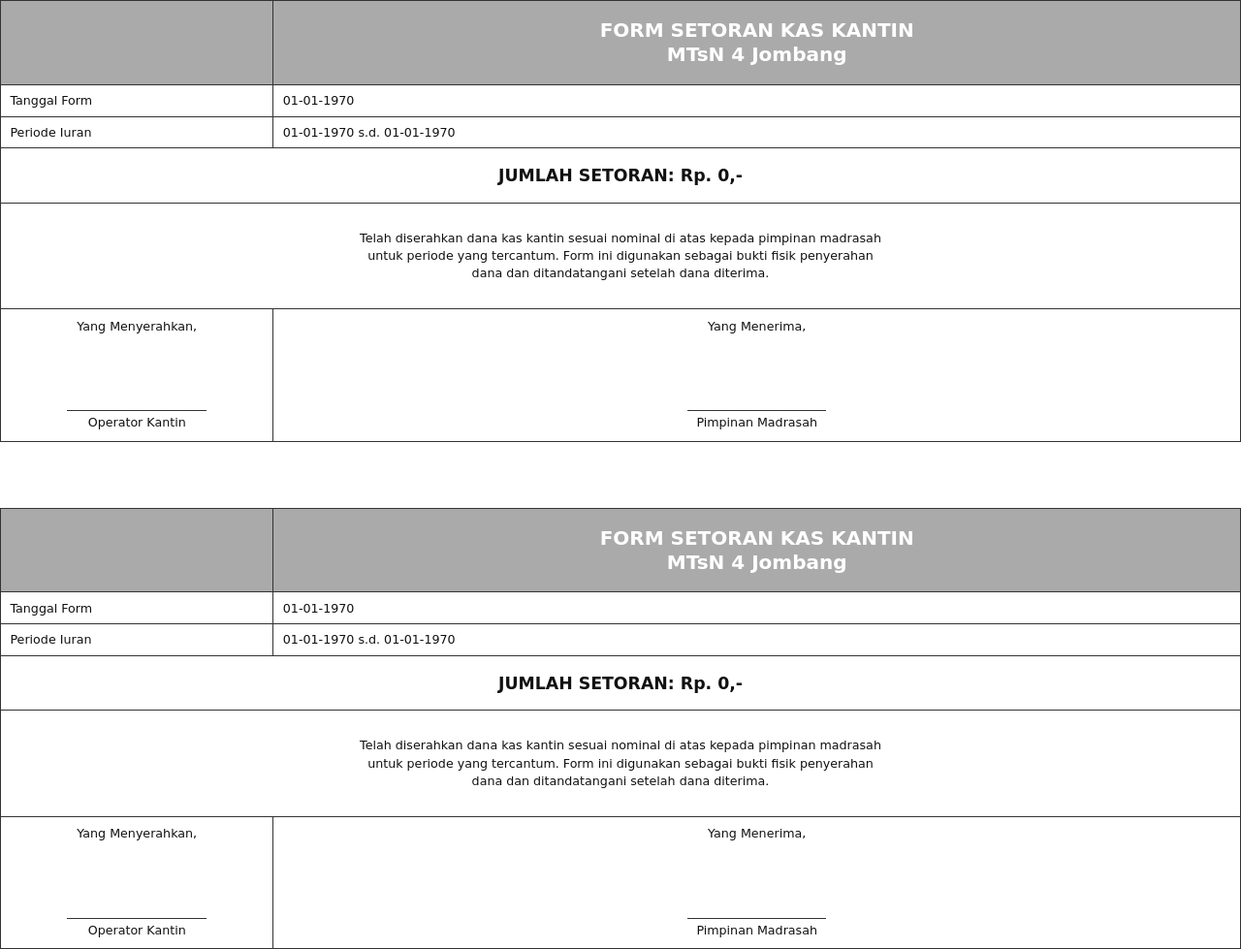
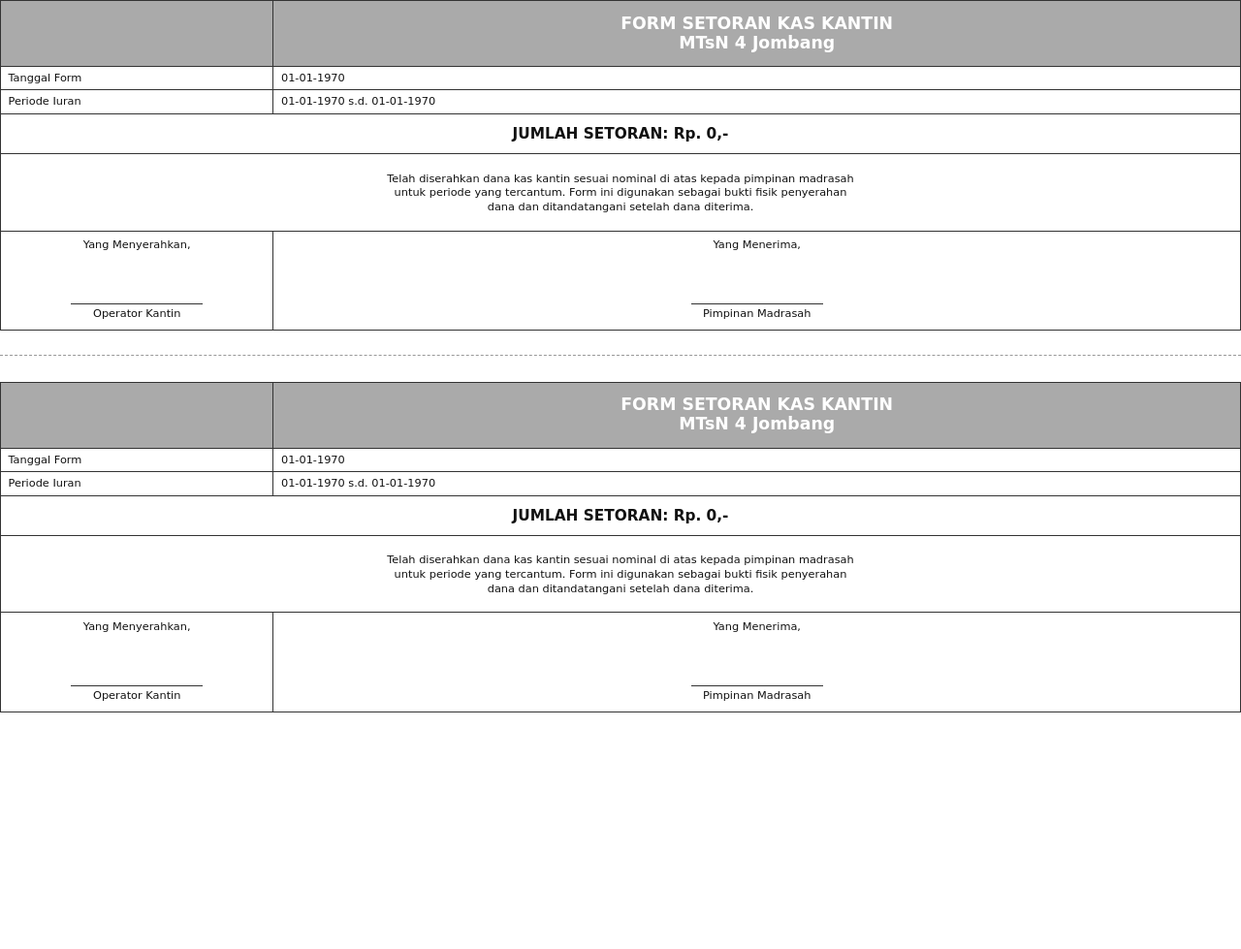
Before and after one commit to Al-Faroz/iurankantin_dev, a CodeIgniter 4 app: the page made by app/Views/pdf_bukti_setoran.php in a window 1280 px wide. Shown: the whole page at 97% size. After the commit the page ends 735 px from the top, so only its background shows below. Run offline with PHP 8.4 and a stand-in for CodeIgniter, Linux system fonts and the light colour scheme; the template is opened without the code that fills it, so the values that code supplies are empty; some libraries are stand-ins or nearby versions.

Commit message:
fix: keep two setoran forms on one PDF page

```diff
--- a/app/Views/pdf_bukti_setoran.php
+++ b/app/Views/pdf_bukti_setoran.php
@@ -14,24 +14,37 @@ $nominalCetak = 'Rp. ' . number_format((float) $nominal, 0, ',', '.') . ',-';
     <style>
         @page {
             size: A4 portrait;
-            margin: 8mm 7mm;
+            margin: 5mm 6mm;
         }
 
         * {
             box-sizing: border-box;
         }
 
+        html,
         body {
             margin: 0;
+            padding: 0;
+        }
+
+        body {
             font-family: DejaVu Sans, sans-serif;
-            font-size: 9.5pt;
+            font-size: 8.5pt;
+            line-height: 1.2;
             color: #111;
+        }
+
+        .voucher-wrap {
+            width: 100%;
+            page-break-inside: avoid;
+            break-inside: avoid;
         }
 
         .voucher {
             width: 100%;
             border-collapse: collapse;
             table-layout: fixed;
+            page-break-inside: avoid;
         }
 
         .voucher td {
@@ -40,7 +53,7 @@ $nominalCetak = 'Rp. ' . number_format((float) $nominal, 0, ',', '.') . ',-';
 
         .header-logo,
         .header-title {
-            height: 23mm;
+            height: 18mm;
             background: #aaa;
         }
 
@@ -52,74 +65,77 @@ $nominalCetak = 'Rp. ' . number_format((float) $nominal, 0, ',', '.') . ',-';
 
         .header-title {
             width: 78%;
-            padding: 2mm 4mm;
+            padding: 1.5mm 3mm;
             text-align: center;
             vertical-align: middle;
             color: #fff;
             font-weight: bold;
-            font-size: 15pt;
-            line-height: 1.25;
+            font-size: 13pt;
+            line-height: 1.15;
         }
 
         .logo {
-            max-width: 17mm;
-            max-height: 17mm;
+            max-width: 14mm;
+            max-height: 14mm;
         }
 
         .label {
             width: 22%;
-            padding: 2.2mm 2.5mm;
+            padding: 1.3mm 2mm;
             vertical-align: middle;
         }
 
         .value {
             width: 78%;
-            padding: 2.2mm 2.5mm;
+            padding: 1.3mm 2mm;
             vertical-align: middle;
         }
 
         .amount {
-            height: 15mm;
-            padding: 2mm;
+            height: 11mm;
+            padding: 1.5mm;
             text-align: center;
             vertical-align: middle;
-            font-size: 13pt;
+            font-size: 11.5pt;
             font-weight: bold;
         }
 
         .statement {
-            height: 29mm;
-            padding: 3mm 14mm;
+            height: 21mm;
+            padding: 2mm 10mm;
             text-align: center;
             vertical-align: middle;
-            line-height: 1.45;
+            line-height: 1.3;
         }
 
         .signature {
             width: 50%;
-            height: 36mm;
-            padding: 2.5mm 2mm 1.5mm;
+            height: 27mm;
+            padding: 2mm 2mm 1mm;
             text-align: center;
             vertical-align: top;
         }
 
         .signature-space {
-            height: 21mm;
+            height: 14mm;
         }
 
         .signature-line {
-            width: 38mm;
-            margin: 0 auto 1mm;
+            width: 36mm;
+            margin: 0 auto 0.8mm;
             border-top: 0.7pt solid #333;
         }
 
         .copy-gap {
-            height: 18mm;
+            height: 7mm;
+            border-bottom: 0.5pt dashed #999;
+            margin-bottom: 7mm;
         }
     </style>
 </head>
 <body>
 <?php for ($copy = 0; $copy < 2; $copy++): ?>
+    <div class="voucher-wrap">
         <table class="voucher">
             <tr>
                 <td class="header-logo">
@@ -165,6 +181,7 @@ $nominalCetak = 'Rp. ' . number_format((float) $nominal, 0, ',', '.') . ',-';
                 </td>
             </tr>
         </table>
+    </div>
 
     <?php if ($copy === 0): ?>
         <div class="copy-gap"></div>
```
Lines whose indentation alone changed are shown as unchanged.
